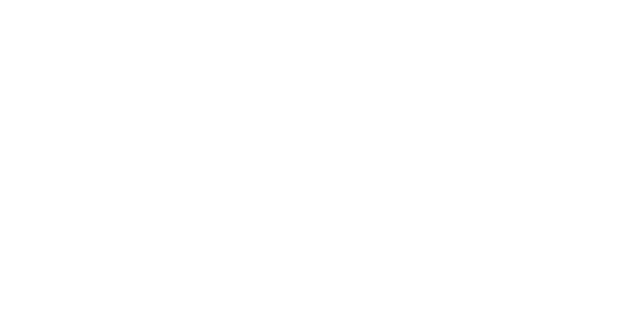
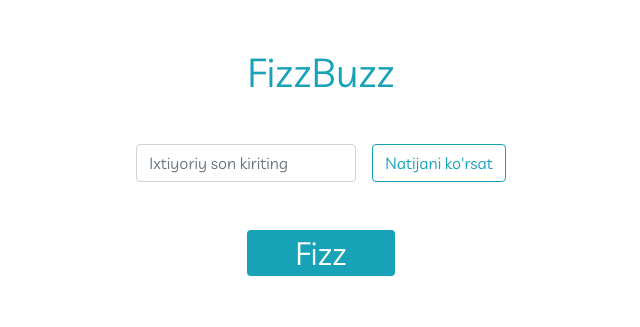
Before and after one commit to Ndn1618/fizz-buzz, a plain HTML site: page index.html in a window 1280 px wide. Shown: the whole page, without its empty margins (319-959 px from the left). Drawn offline with Linux system fonts and the light colour scheme.

Commit message:
Add game section

```diff
--- a/index.html
+++ b/index.html
@@ -3,14 +3,26 @@
 <head>
   <meta charset="UTF-8">
   <meta name="viewport" content="width=device-width, initial-scale=1.0">
-  <title>55-dars. Bootstrap. container va boshqa umumiy masalalar</title>
+  <title>FizzBuzz</title>
   <link rel="stylesheet" href="css/bootstrap.min.css">
   <link href="https://fonts.googleapis.com/css2?family=Livvic:wght@400;700&display=swap" rel="stylesheet">
   <link rel="stylesheet" href="css/styles.css">
 </head>
 <body>
-
-
+  <h1 class="sr-only">Let's play a game!</h1>
+  <section class="py-5">
+    <div class="container d-flex flex-column align-items-center">
+      <h2 class="h1 text-center text-info mb-5">FizzBuzz</h2>
+      <form class="game-form d-flex align-items-center justify-content-center mb-5" action="https://echo.htmlacademy.ru" method="POST">
+        <div class="form-group mb-0 mr-3">
+          <label class="sr-only" for="number-input">Ixtiyoriy son kiriting.</label>
+          <input class="form-control" id="number-input" name="number" type="number" placeholder="Ixtiyoriy son kiriting" required>
+        </div>
+        <button class="btn btn-outline-info" type="submit">Natijani ko'rsat</button>
+      </form>
+      <p class="game-result h2 text-center btn-info px-5 py-1 rounded mb-0">Fizz</p>
+    </div>
+  </section>
 
 
   <script src="js/jquery-3.5.1.min.js"></script>
```
